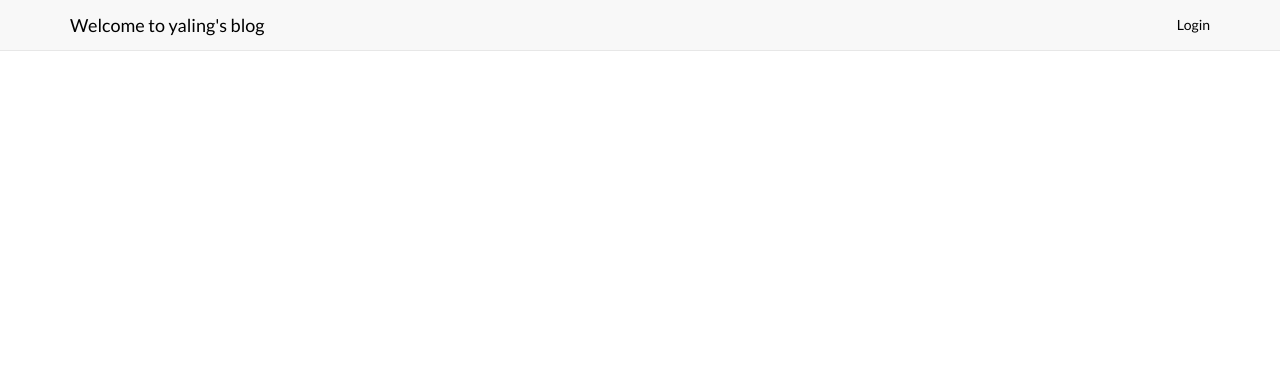
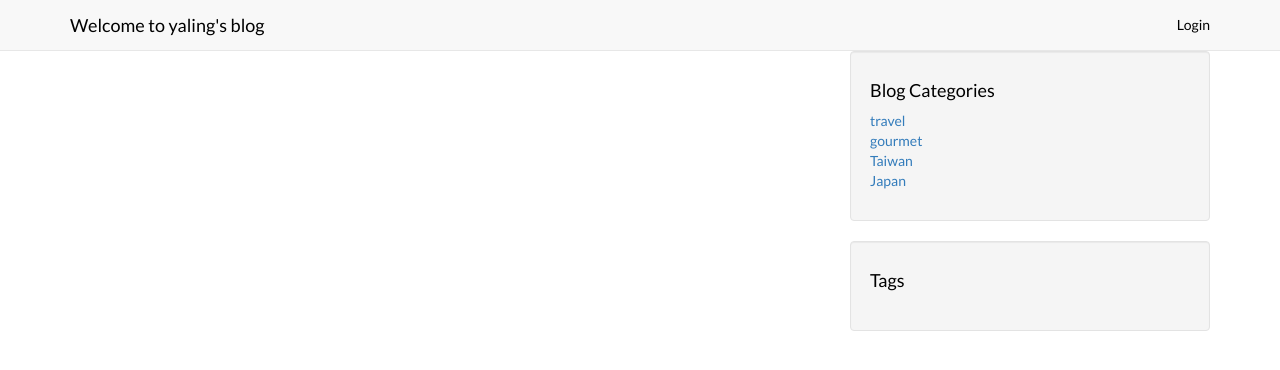
Before and after one commit to wallyjue/pyblog, a Django app: a page that uses sites/templates/index.html in a window 1280 px wide. Shown: the top 370 px of the page. Run offline with Django 3.2, Linux system fonts and the light colour scheme; data comes from the database, SQL or seed files in the repository; both versions use the stored data as it was after the commit; some libraries are stand-ins or nearby versions.

Commit message:
add category UI add tag UI

```diff
--- a/sites/blog/views.py
+++ b/sites/blog/views.py
@@ -32,21 +32,29 @@ def index(request):
     return render(request, 'index.html', {})
 
 def blog_detail(request,username):
+    category = Category.objects.all()
+
     user = User.objects.get(username=username)
-    blog = Blog.objects.filter( owner = user)
-    post_list = Post.objects.filter(author = blog[0])
+    blog = Blog.objects.get( owner = user)
+    #tags = Tag.objects.filter(post=)
+    blogtags = []
+    post_list = Post.objects.filter(author = blog)
     for post in post_list:
         tags = Tag.objects.filter( post = post)
-        post.tags = tags
+        for tag in tags:
+            blogtags.append(tag)
 
     return render(request, 'index.html', {
         'post_list': post_list,
-        'blog': blog[0],
+        'blog': blog,
+        'category':category,
+        'blogtags':blogtags
         })
 
 def post_detail(request,username,pk):
     #if request.user.is_authenticated() != True:
     #    return render(request, 'index.html', {})
+    category = Category.objects.all()
     user = User.objects.get(username=username)
     blog = Blog.objects.filter( owner = user)
     post_list = Post.objects.filter(pk=pk)
@@ -57,6 +65,7 @@ def post_detail(request,username,pk):
     return render(request, 'post.html', {
         'post_list': post_list,
         'blog': blog,
+        'category':category,
         })
 
 def delete_post(request,username,pk):
@@ -76,7 +85,7 @@ def create_post(request):
     if request.method == "POST":
         if request.user.is_authenticated():
             user = User.objects.get(username=request.user.username)
-            blog = Blog.objects.filter( owner = user)
+            blog = Blog.objects.get( owner = user)
             post_list = Post.objects.filter(author = blog)
             title = request.POST.get('title', '')
             content = request.POST.get('content', '')
@@ -85,7 +94,7 @@ def create_post(request):
             content = request.POST.get('content', '')
 
             tags = request.POST.getlist('tag')
-            newpost = Post.objects.create(author = blog[0],title=title, content=content,category=category)
+            newpost = Post.objects.create(author = blog,title=title, content=content,category=category)
             for key in tags:
                 Tag.objects.create(post=newpost,tag=key)
             #for key in medias:
@@ -100,11 +109,11 @@ def create_post(request):
     else:
         if request.user.is_authenticated():
             user = User.objects.get(username=request.user.username)
-            blog = Blog.objects.filter( owner = user)
+            blog = Blog.objects.get( owner = user)
             tags = Tag.objects.all()
             category = Category.objects.all()
             return render(request, 'create.html', {
                 'tags': tags,
                 'category': category,
-                'blog':blog[0],
+                'blog':blog,
                 })
--- a/sites/templates/index.html
+++ b/sites/templates/index.html
@@ -66,20 +66,40 @@
                     <a class="btn btn-danger" href="/post/delete/{{request.user.username}}/{{ post.pk }}">Delete</a>
                 {% endif %}
                 <hr>
-
-
-
                     <div>
-
-
-
-
                     {{ post.photo }}
-
-
                     </div>
                 {% endfor %}
                 </div>
+                <div class="col-md-4">
+                    <div class="well">
+                        <h4>Blog Categories</h4>
+                        <div class="row">
+                            <div class="col-lg-6">
+                                <ul class="list-unstyled">
+                                    {% for category in category %}
+                                    <li><a href="/post/cat/{{request.user.username}}/{{category.pk}}">{{category.name}}</a>
+                                    </li>
+                                    {% endfor %}
+                                </ul>
+                            </div><!-- /.col-lg-6 -->
+                        </div><!-- /.row -->
+
+                    </div><!-- /.well -->
+                    <div class="well">
+                        <h4>Tags</h4>
+                        <div class="row">
+                            <div class="col-lg-6">
+                                <ul class="list-unstyled">
+                                    {% for tag in blogtags %}
+                                    <li><a href="/post/tag/{{request.user.username}}/{{tag.tag}}">{{tag.tag}}</a>
+                                    </li>
+                                    {% endfor %}
+                                </ul>
+                            </div><!-- /.col-lg-6 -->
+                        </div><!-- /.row -->
+                    </div><!-- /.well -->
+                </div><!-- /.col-md-4 -->
             </div>
         </div>
     </body>
```
Also changed, not shown: sites/db.sqlite3.
